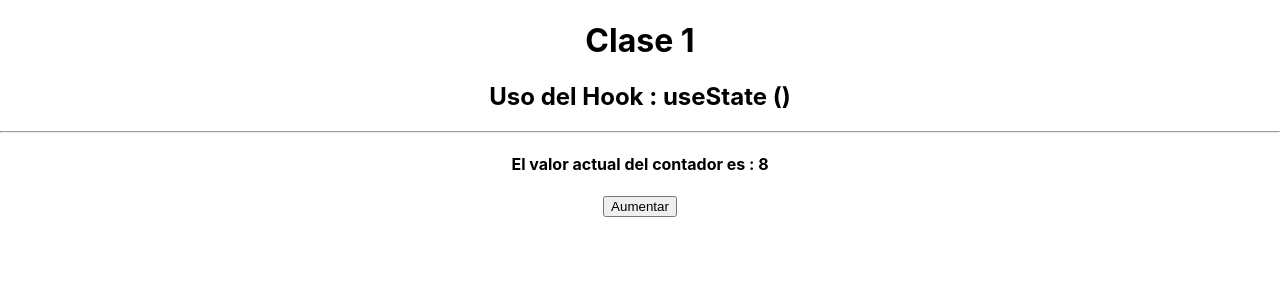
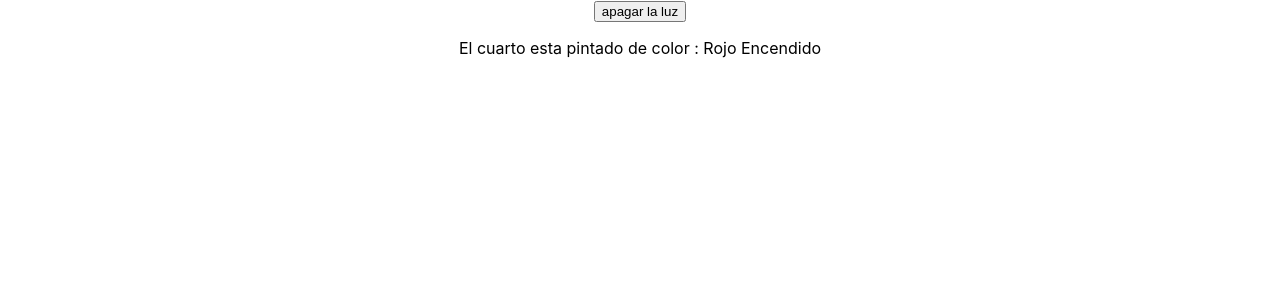
Before and after one commit to Nicoogf/DigitalHouse, a React (Create React App) app: page / in a window 1280 px wide. Shown: the top 300 px of the page. Built offline with nearby package versions, Linux system fonts and the light colour scheme.

Commit message:
Clase 01 useEffect()

```diff
--- a/src/App.js
+++ b/src/App.js
@@ -1,5 +1,6 @@
 import './App.css';
 import ClaseUno from './clases/clase01/claseUno';
+import ClaseUnouseEffect from './clases/clase01/claseUnouseEffect';
 
 function App() {
 
@@ -7,7 +8,8 @@ function App() {
 
   return (
     <div className="App">
-      <ClaseUno valorInicial={8} />
+      { /* <ClaseUno valorInicial={8} /> */ }
+      <ClaseUnouseEffect />
     </div>
   );
 }
--- /dev/null
+++ b/src/clases/clase01/claseUnouseEffect.jsx
@@ -0,0 +1,28 @@
+import React, { useEffect, useState } from 'react' ;
+
+const ClaseUnouseEffect = () => {
+
+  const [ luzPrendida , setLuzPrendida] = useState( true );
+  const [ colorDePieza , setColorDePieza ] = useState ('blanco') ;
+
+  useEffect( ()=>{
+    if( luzPrendida){
+        setColorDePieza("Rojo Encendido")
+    }else{
+        setColorDePieza('azul muy oscuro')
+    }
+  } , [ ])
+
+  return (
+    <div>
+        <button onClick={ () => setLuzPrendida( !luzPrendida )}>
+            { luzPrendida ? 'apagar la luz' : 'prender la luz'}
+        </button>
+
+        <p> El cuarto esta pintado de color :  { colorDePieza } </p>
+
+    </div>
+  ) ;
+} ;
+
+export default ClaseUnouseEffect ;
```
Also changed, not shown: 1 other file (tests, documents, lock files or other folders).
